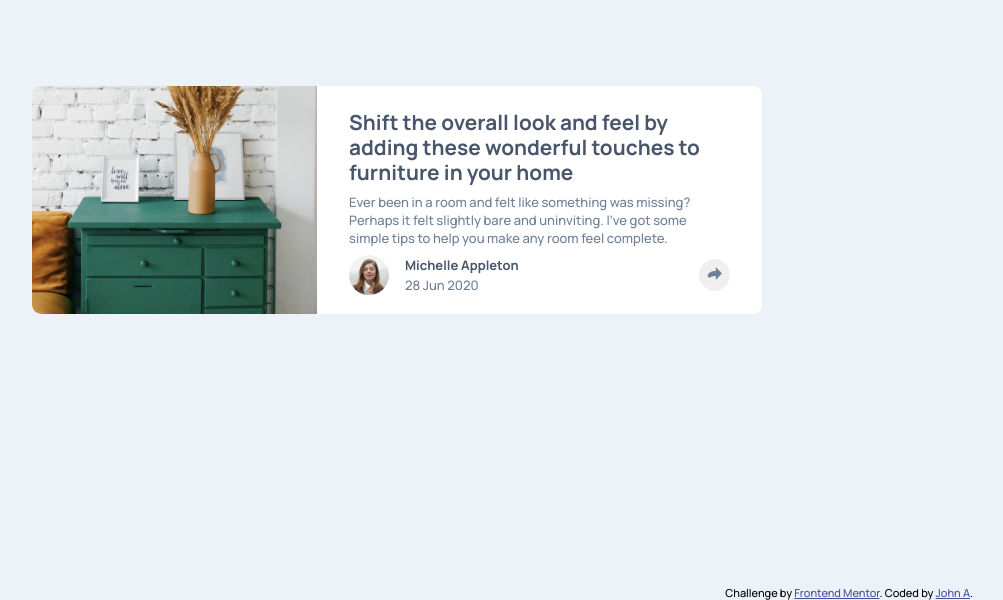
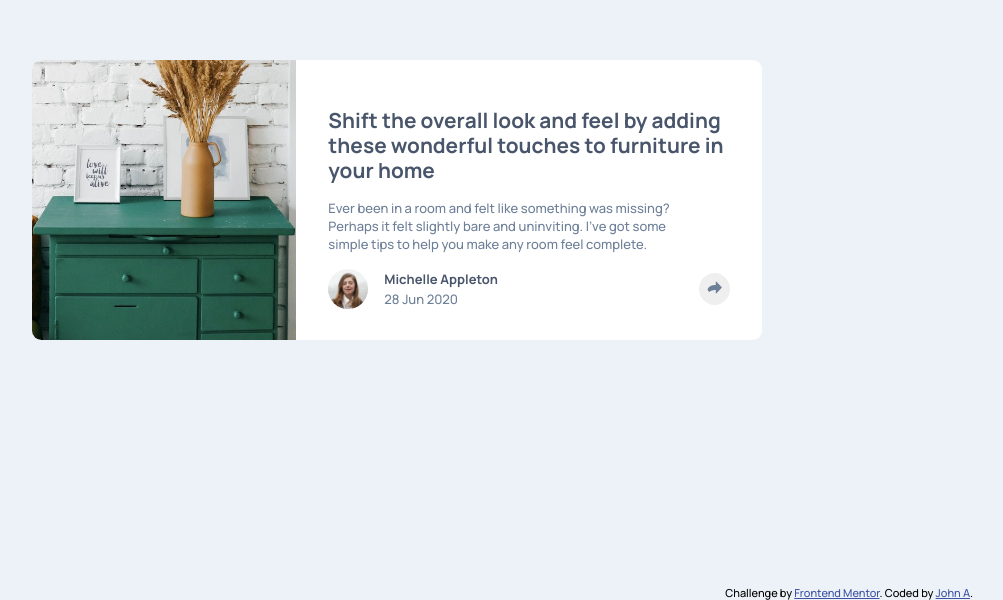
Before and after one commit to ajkun55/Article-preview-component, a plain HTML site: page index.html in a window 1280 px wide. Shown: the part 200-800 px from the top of the page, without its empty margins (243-1246 px from the left). Drawn offline with Linux system fonts and the light colour scheme.

Commit message:
Add files via upload

```diff
--- a/src/styles.css
+++ b/src/styles.css
@@ -42,20 +42,22 @@ main{
     display: flex;
     width: clamp(50%, 730px, 90%);
     background-color: white;
-    max-height: 228px;
+    max-height: 280px;
     border-radius: 0.6rem;
 }
 
 
 .pic img{
-    max-width: 285px;
-    height: auto;
-    object-fit: fill;
+   /* max-width: 285px;
+    height: 280px;*/
+    width: 100%;
+    height: 100%;
+    object-fit: cover;
     border-radius: 0.6rem 0 0 0.6rem;
 }
 
 .text{
-    padding: 2rem 2rem 0 2rem;
+    padding: 2rem;
     gap: 0.5rem;
     position: relative;
 }
@@ -65,7 +67,7 @@ h1{
     font-weight: var(--fw-7);
     line-height: 1.2;
     color: var(--clr-Very-Dark-Grayish-Blue);
-    margin-top: -0.5rem;
+    margin-block: 1rem;
 }
 
 
@@ -74,6 +76,7 @@ h1{
     margin-block: 0.5rem;
     color: var(--clr-Desaturated-Dark-Blue);
     width: 90%;
+    margin-block: 1rem;
 }
 
 .row{
```
